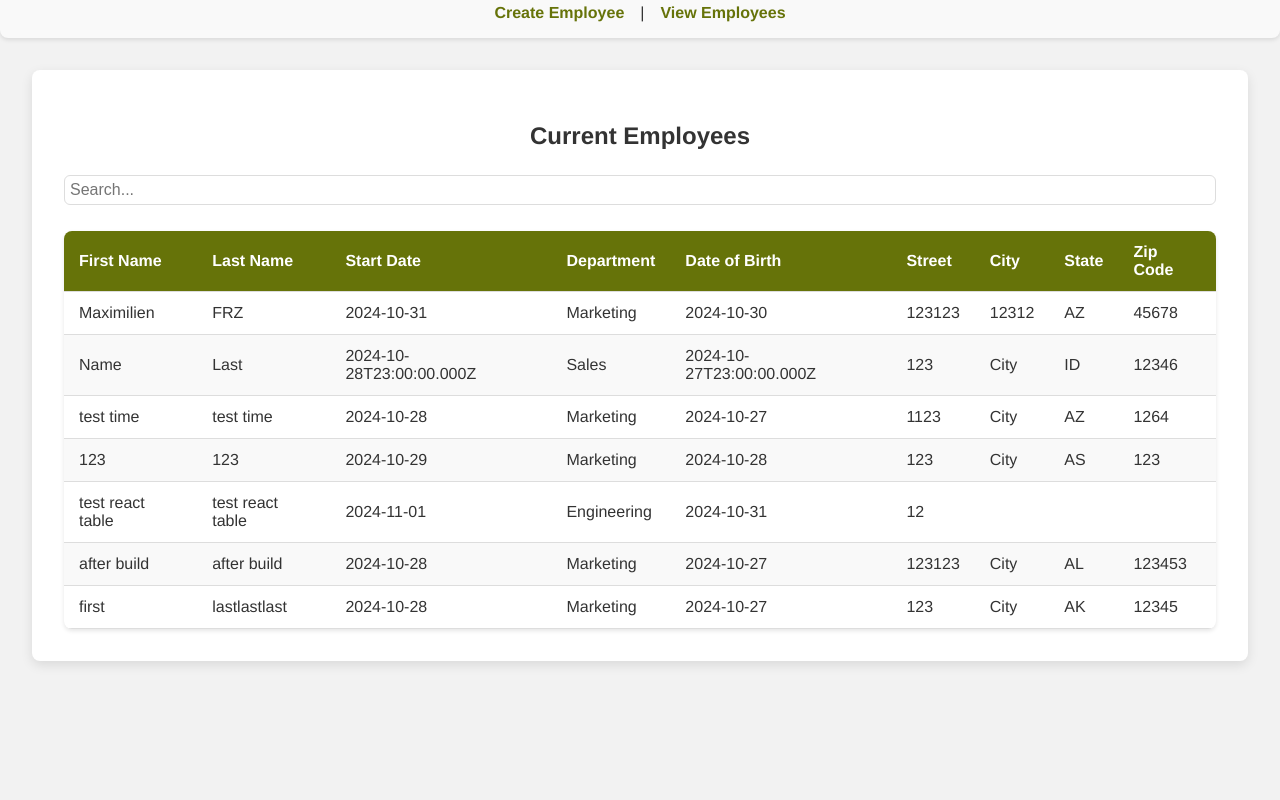
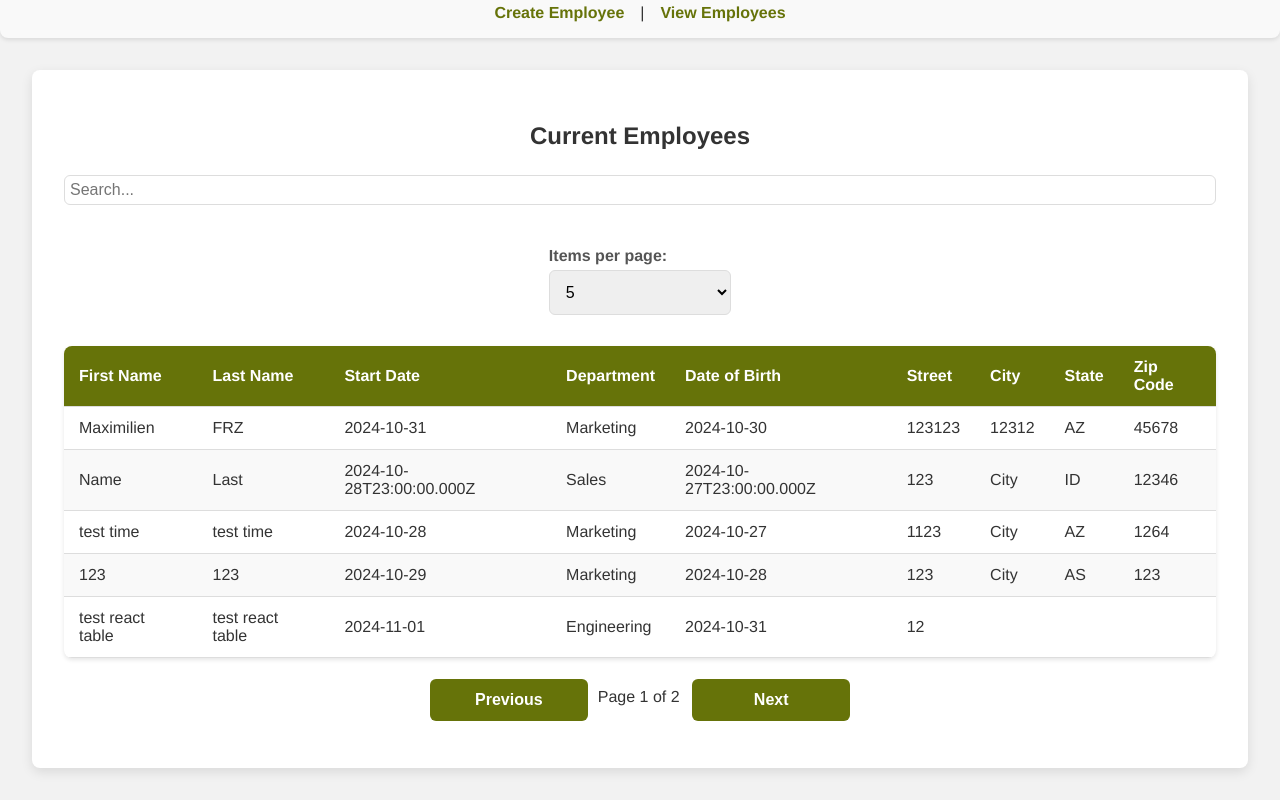
Before and after one commit to HOTP0T/OCR_P14_JQueryReact, a React (Create React App) app: page /employee-list in a window 1280 px wide. Shown: the part 236-1036 px from the top of the page. Before the commit the page ends 929 px from the top, so only its background shows below. Built offline with nearby package versions, Linux system fonts and the light colour scheme; data requests are answered from the project's data file.

Commit message:
added pagination to the table and applied correct styling

```diff
--- a/src/App.css
+++ b/src/App.css
@@ -167,3 +167,18 @@ tbody tr:nth-child(even) {
 tbody tr:hover {
   background-color: #e0e0e0;
 }
+
+.pagination-controls {
+  display: flex;
+  justify-content: space-between;
+  align-items: center;
+
+  gap: 10px;
+
+  margin-top: 1rem;
+}
+
+.table-page-count {
+  width: 250px;
+  margin-bottom: 15px;
+}
--- a/src/pages/EmployeeList.js
+++ b/src/pages/EmployeeList.js
@@ -1,4 +1,4 @@
-import React, { useContext, useMemo } from 'react';
+import React, { useContext, useMemo, useState } from 'react';
 import { useTable, useSortBy, useGlobalFilter } from 'react-table';
 import { EmployeeContext } from '../EmployeeContext';
 
@@ -6,7 +6,8 @@ function EmployeeList() {
   const { employees } = useContext(EmployeeContext);
 
   // Define columns for react-table
-  const columns = useMemo(() => [
+  const columns = useMemo(
+    () => [
       { Header: 'First Name', accessor: 'firstName' },
       { Header: 'Last Name', accessor: 'lastName' },
       { Header: 'Start Date', accessor: 'startDate' },
@@ -16,10 +17,23 @@ function EmployeeList() {
       { Header: 'City', accessor: 'city' },
       { Header: 'State', accessor: 'state' },
       { Header: 'Zip Code', accessor: 'zipCode' },
-  ], []);
+    ],
+    []
+  );
 
   // Define data for react-table
   const data = useMemo(() => employees, [employees]);
+
+  // State for pagination
+  const [currentPage, setCurrentPage] = useState(1);
+  const [itemsPerPage, setItemsPerPage] = useState(5);
+
+  // Calculate pagination values
+  const pageCount = Math.ceil(data.length / itemsPerPage);
+  const paginatedData = useMemo(() => {
+    const start = (currentPage - 1) * itemsPerPage;
+    return data.slice(start, start + itemsPerPage);
+  }, [data, currentPage, itemsPerPage]);
 
   // Initialize the table instance
   const {
@@ -30,7 +44,7 @@ function EmployeeList() {
     prepareRow,
     setGlobalFilter,
   } = useTable(
-    { columns, data },
+    { columns, data: paginatedData },
     useGlobalFilter, // For global filtering
     useSortBy // For sorting
   );
@@ -47,30 +61,43 @@ function EmployeeList() {
         style={{ marginBottom: '10px', padding: '5px', width: '100%' }}
       />
 
+      {/* Items Per Page Selector */}
+      <div className="pagination-controls">
+        <label>
+          Items per page:
+          <select
+            value={itemsPerPage}
+            onChange={(e) => setItemsPerPage(Number(e.target.value))}
+          >
+            {[5, 10, 15, 20].map((size) => (
+              <option key={size} value={size}>
+                {size}
+              </option>
+            ))}
+          </select>
+        </label>
+      </div>
+
       <table {...getTableProps()}>
         <thead>
-          {headerGroups.map(headerGroup => (
+          {headerGroups.map((headerGroup) => (
             <tr {...headerGroup.getHeaderGroupProps()}>
-              {headerGroup.headers.map(column => (
+              {headerGroup.headers.map((column) => (
                 <th {...column.getHeaderProps(column.getSortByToggleProps())}>
                   {column.render('Header')}
                   {/* Add a sort direction indicator */}
-                  {column.isSorted
-                    ? column.isSortedDesc
-                      ? ' ▼'
-                      : ' ▲'
-                    : ''}
+                  {column.isSorted ? (column.isSortedDesc ? ' ▼' : ' ▲') : ''}
                 </th>
               ))}
             </tr>
           ))}
         </thead>
         <tbody {...getTableBodyProps()}>
-          {rows.map(row => {
+          {rows.map((row) => {
             prepareRow(row);
             return (
               <tr {...row.getRowProps()}>
-                {row.cells.map(cell => (
+                {row.cells.map((cell) => (
                   <td {...cell.getCellProps()}>{cell.render('Cell')}</td>
                 ))}
               </tr>
@@ -78,6 +105,27 @@ function EmployeeList() {
           })}
         </tbody>
       </table>
+
+      {/* Pagination Controls */}
+      <div className="pagination-controls">
+        <button
+          onClick={() => setCurrentPage((prev) => Math.max(prev - 1, 1))}
+          disabled={currentPage === 1}
+        >
+          Previous
+        </button>
+        <span class="table-page-count">
+          Page {currentPage} of {pageCount}
+        </span>
+        <button
+          onClick={() =>
+            setCurrentPage((prev) => Math.min(prev + 1, pageCount))
+          }
+          disabled={currentPage === pageCount}
+        >
+          Next
+        </button>
+      </div>
     </div>
   );
 }
```
Lines whose indentation alone changed are shown as unchanged.
